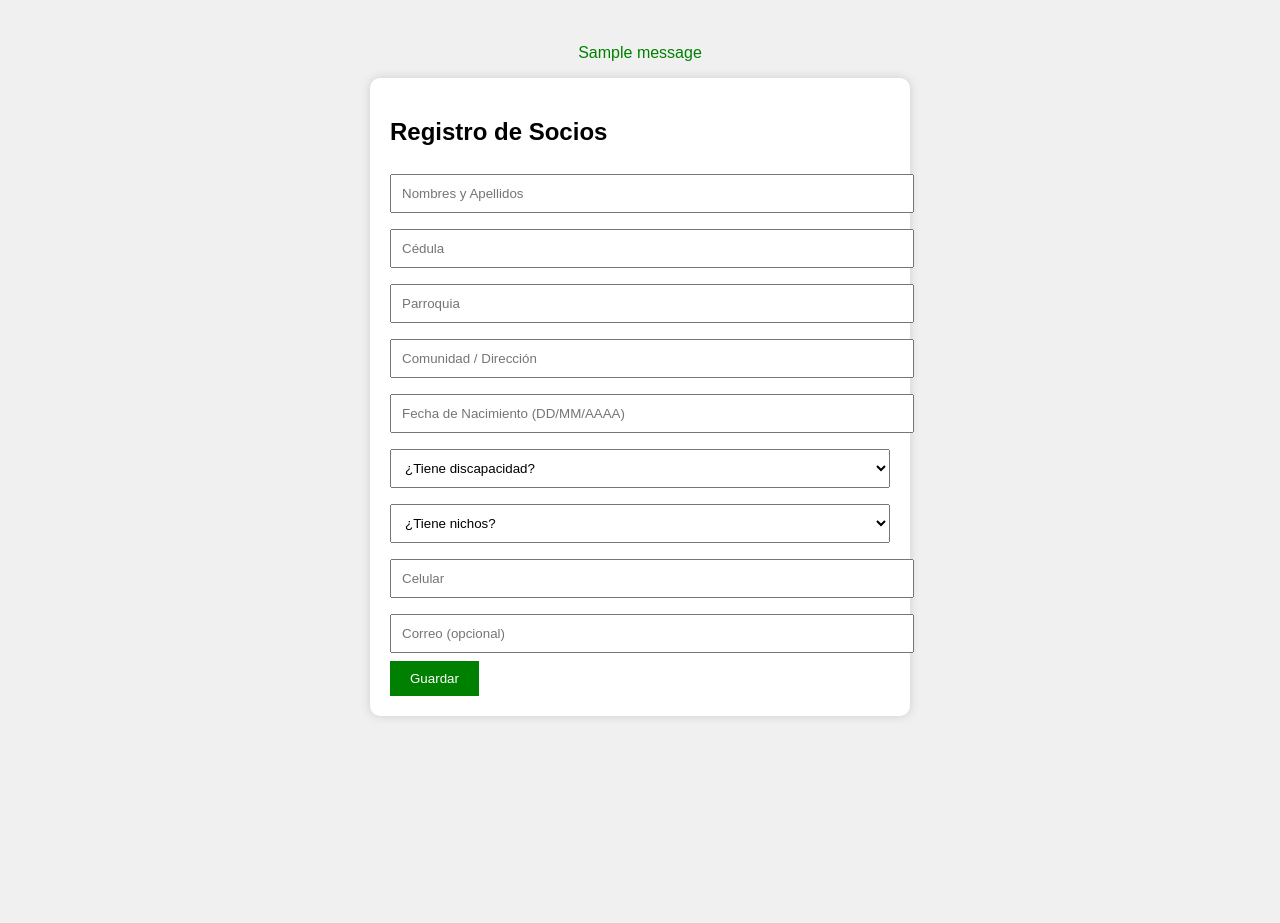
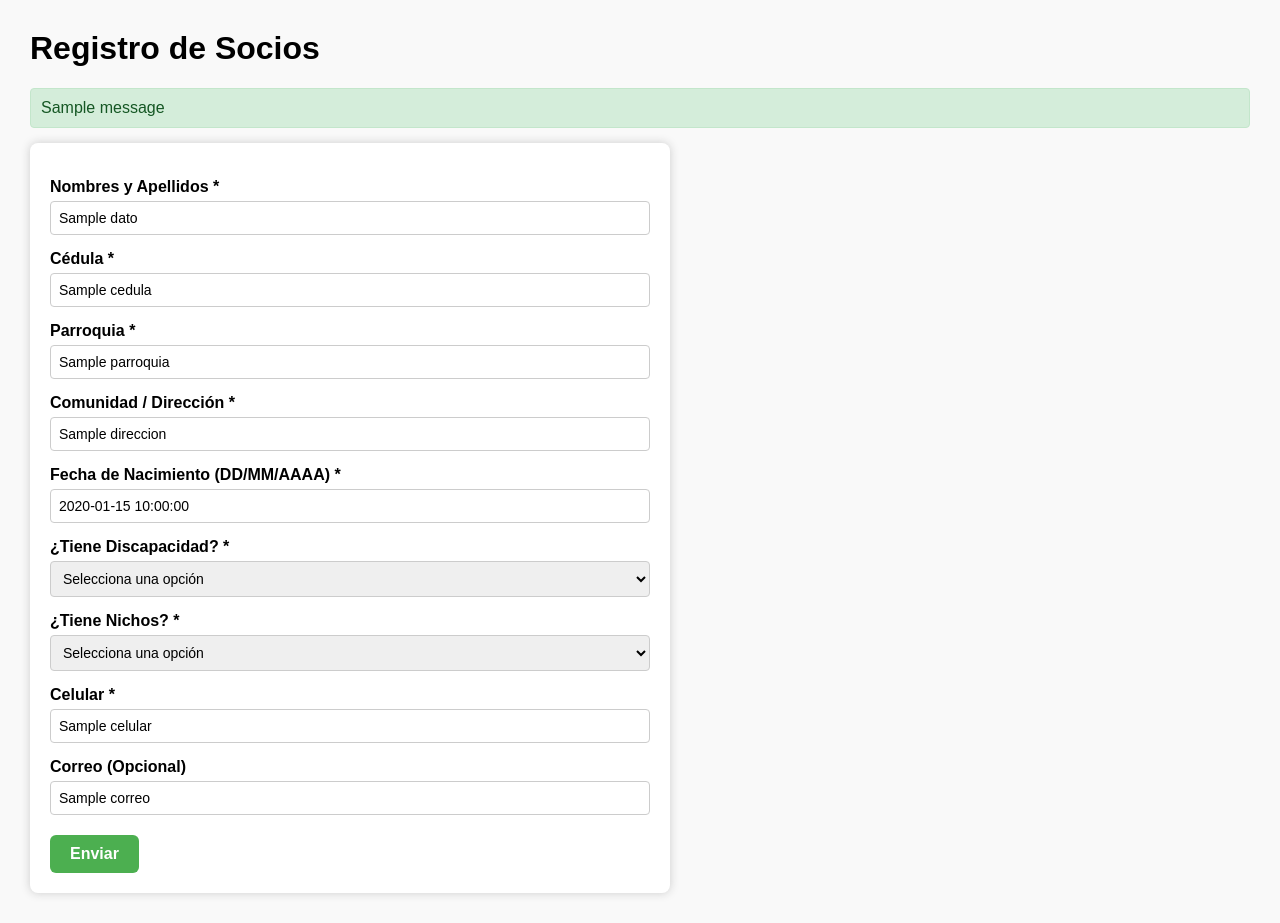
Before and after one commit to fabbytex1987/formulario-nuevosantiaguillo, a Flask app: template templates/formulario.html in a window 1280 px wide. Before the commit the page ends 718 px from the top, so only its background shows below. Run offline with Flask 3, Linux system fonts and the light colour scheme; the template is opened without the code that fills it: most values are stand-ins (such as "Sample title", 1, 10 or a date in 2020); one stand-in notice (Sample message) is shown.

Commit message:
Actualizar código con validación de fecha y manejo de errores

```diff
--- a/app.py
+++ b/app.py
@@ -1,7 +1,7 @@
 from flask import Flask, render_template, request, redirect, flash
 import openpyxl
 import os
-import re  # Importamos para la validación de la fecha
+import re
 
 app = Flask(__name__)
 app.secret_key = 'clave_secreta_segura'
@@ -38,44 +38,61 @@ def cedula_existente(cedula):
 @app.route('/', methods=['GET', 'POST'])
 def formulario():
     if request.method == 'POST':
-        datos = [
-            request.form.get('nombre').strip(),
-            request.form.get('cedula').strip(),
-            request.form.get('parroquia').strip(),
-            request.form.get('direccion').strip(),
-            request.form.get('fecha_nacimiento').strip(),
-            request.form.get('discapacidad').strip(),
-            request.form.get('nichos').strip(),
-            request.form.get('celular').strip(),
-            request.form.get('correo').strip() if request.form.get('correo') else ''
-        ]
+        datos = {
+            "nombre": request.form.get('nombre', '').strip(),
+            "cedula": request.form.get('cedula', '').strip(),
+            "parroquia": request.form.get('parroquia', '').strip(),
+            "direccion": request.form.get('direccion', '').strip(),
+            "fecha_nacimiento": request.form.get('fecha_nacimiento', '').strip(),
+            "discapacidad": request.form.get('discapacidad', '').strip(),
+            "nichos": request.form.get('nichos', '').strip(),
+            "celular": request.form.get('celular', '').strip(),
+            "correo": request.form.get('correo', '').strip()
+        }
 
-        # Validar campos obligatorios (excepto correo)
-        if '' in datos[:8]:
-            flash("Por favor completa todos los campos obligatorios (excepto correo).", "error")
-            return redirect('/')
+        # Validar campos obligatorios (todos excepto correo)
+        campos_obligatorios = ["nombre", "cedula", "parroquia", "direccion",
+                               "fecha_nacimiento", "discapacidad", "nichos", "celular"]
+        for campo in campos_obligatorios:
+            if datos[campo] == '':
+                flash(f"Por favor completa el campo obligatorio: {campo.replace('_', ' ').title()}.", "error")
+                return render_template('formulario.html', datos=datos, error_campo=campo)
 
         # Validar formato de fecha DD/MM/AAAA
         patron_fecha = r"^(0[1-9]|[12][0-9]|3[01])/(0[1-9]|1[0-2])/[0-9]{4}$"
-        if not re.match(patron_fecha, datos[4]):
+        if not re.match(patron_fecha, datos["fecha_nacimiento"]):
             flash("La fecha de nacimiento debe tener formato DD/MM/AAAA.", "error")
-            return redirect('/')
+            datos["fecha_nacimiento"] = ''
+            return render_template('formulario.html', datos=datos, error_campo="fecha_nacimiento")
 
         # Verificar cédula duplicada
-        if cedula_existente(datos[1]):
-            flash(f"La cédula {datos[1]} ya fue registrada.", "error")
-            return redirect('/')
+        if cedula_existente(datos["cedula"]):
+            flash(f"La cédula {datos['cedula']} ya fue registrada.", "error")
+            datos["cedula"] = ''
+            return render_template('formulario.html', datos=datos, error_campo="cedula")
 
         # Guardar datos en Excel
         wb = openpyxl.load_workbook(archivo)
         ws = wb.active
-        ws.append(datos)
+        ws.append([
+            datos["nombre"],
+            datos["cedula"],
+            datos["parroquia"],
+            datos["direccion"],
+            datos["fecha_nacimiento"],
+            datos["discapacidad"],
+            datos["nichos"],
+            datos["celular"],
+            datos["correo"]
+        ])
         wb.save(archivo)
 
         flash("✅ Datos guardados exitosamente.", "success")
         return redirect('/')
 
-    return render_template('formulario.html')
+    # GET: mostrar formulario vacío
+    return render_template('formulario.html', datos={}, error_campo=None)
+
 
 if __name__ == '__main__':
     port = int(os.environ.get("PORT", 5000))  # Render asigna el puerto dinámicamente
--- a/templates/formulario.html
+++ b/templates/formulario.html
@@ -1,49 +1,183 @@
 <!DOCTYPE html>
 <html lang="es">
 <head>
-    <meta charset="UTF-8">
-    <title>Registro de Socios</title>
+    <meta charset="UTF-8" />
+    <meta name="viewport" content="width=device-width, initial-scale=1" />
+    <title>Formulario de Socios</title>
     <style>
-        body { font-family: Arial; padding: 20px; background: #f0f0f0; }
-        form { background: white; padding: 20px; max-width: 500px; margin: auto; border-radius: 10px; box-shadow: 0 0 10px #ccc; }
-        input, select { width: 100%; padding: 10px; margin: 8px 0; }
-        button { background: green; color: white; padding: 10px 20px; border: none; cursor: pointer; }
-        .flash { text-align: center; margin: 10px auto; }
-        .error { color: red; }
-        .success { color: green; }
+        body {
+            font-family: Arial, sans-serif;
+            margin: 30px;
+            background-color: #f9f9f9;
+        }
+        form {
+            max-width: 600px;
+            background: #fff;
+            padding: 20px;
+            border-radius: 8px;
+            box-shadow: 0 0 10px #ccc;
+        }
+        label {
+            display: block;
+            margin-top: 15px;
+            font-weight: bold;
+        }
+        input[type="text"],
+        input[type="tel"],
+        input[type="email"],
+        select {
+            width: 100%;
+            padding: 8px;
+            margin-top: 5px;
+            border: 1px solid #ccc;
+            border-radius: 4px;
+            box-sizing: border-box;
+            font-size: 14px;
+        }
+        .error_input {
+            border: 2px solid red;
+            background-color: #ffe6e6;
+        }
+        .flash-message {
+            padding: 10px;
+            margin-bottom: 15px;
+            border-radius: 4px;
+        }
+        .flash-message.error {
+            background-color: #f8d7da;
+            color: #721c24;
+            border: 1px solid #f5c6cb;
+        }
+        .flash-message.success {
+            background-color: #d4edda;
+            color: #155724;
+            border: 1px solid #c3e6cb;
+        }
+        button {
+            margin-top: 20px;
+            padding: 10px 20px;
+            font-weight: bold;
+            background-color: #4caf50;
+            color: white;
+            border: none;
+            border-radius: 6px;
+            cursor: pointer;
+            font-size: 16px;
+        }
+        button:hover {
+            background-color: #45a049;
+        }
     </style>
 </head>
 <body>
+    <h1>Registro de Socios</h1>
+
     {% with messages = get_flashed_messages(with_categories=true) %}
-      {% if messages %}
-        <div class="flash">
-          {% for category, message in messages %}
-            <p class="{{ category }}">{{ message }}</p>
-          {% endfor %}
-        </div>
-      {% endif %}
+        {% if messages %}
+            {% for category, message in messages %}
+                <div class="flash-message {{ category }}">
+                    {{ message }}
+                </div>
+            {% endfor %}
+        {% endif %}
     {% endwith %}
 
-    <form method="POST">
-        <h2>Registro de Socios</h2>
-        <input type="text" name="nombre" placeholder="Nombres y Apellidos" required>
-        <input type="text" name="cedula" placeholder="Cédula" required>
-        <input type="text" name="parroquia" placeholder="Parroquia" required>
-        <input type="text" name="direccion" placeholder="Comunidad / Dirección" required>
-        <input type="text" name="fecha_nacimiento" placeholder="Fecha de Nacimiento (DD/MM/AAAA)" required>
-        <select name="discapacidad" required>
-            <option value="">¿Tiene discapacidad?</option>
-            <option value="Sí">Sí</option>
-            <option value="No">No</option>
+    <form action="/" method="POST" novalidate>
+        <label for="nombre">Nombres y Apellidos *</label>
+        <input
+            type="text"
+            id="nombre"
+            name="nombre"
+            required
+            value="{{ datos.nombre if datos.nombre is defined else '' }}"
+            class="{% if error_campo == 'nombre' %}error_input{% endif %}"
+        />
+
+        <label for="cedula">Cédula *</label>
+        <input
+            type="text"
+            id="cedula"
+            name="cedula"
+            required
+            value="{{ datos.cedula if datos.cedula is defined else '' }}"
+            class="{% if error_campo == 'cedula' %}error_input{% endif %}"
+        />
+
+        <label for="parroquia">Parroquia *</label>
+        <input
+            type="text"
+            id="parroquia"
+            name="parroquia"
+            required
+            value="{{ datos.parroquia if datos.parroquia is defined else '' }}"
+            class="{% if error_campo == 'parroquia' %}error_input{% endif %}"
+        />
+
+        <label for="direccion">Comunidad / Dirección *</label>
+        <input
+            type="text"
+            id="direccion"
+            name="direccion"
+            required
+            value="{{ datos.direccion if datos.direccion is defined else '' }}"
+            class="{% if error_campo == 'direccion' %}error_input{% endif %}"
+        />
+
+        <label for="fecha_nacimiento">Fecha de Nacimiento (DD/MM/AAAA) *</label>
+        <input
+            type="text"
+            id="fecha_nacimiento"
+            name="fecha_nacimiento"
+            placeholder="DD/MM/AAAA"
+            required
+            value="{{ datos.fecha_nacimiento if datos.fecha_nacimiento is defined else '' }}"
+            class="{% if error_campo == 'fecha_nacimiento' %}error_input{% endif %}"
+        />
+
+        <label for="discapacidad">¿Tiene Discapacidad? *</label>
+        <select
+            id="discapacidad"
+            name="discapacidad"
+            required
+            class="{% if error_campo == 'discapacidad' %}error_input{% endif %}"
+        >
+            <option value="" disabled {% if not datos.discapacidad %}selected{% endif %}>Selecciona una opción</option>
+            <option value="Sí" {% if datos.discapacidad == 'Sí' %}selected{% endif %}>Sí</option>
+            <option value="No" {% if datos.discapacidad == 'No' %}selected{% endif %}>No</option>
         </select>
-        <select name="nichos" required>
-            <option value="">¿Tiene nichos?</option>
-            <option value="Sí">Sí</option>
-            <option value="No">No</option>
+
+        <label for="nichos">¿Tiene Nichos? *</label>
+        <select
+            id="nichos"
+            name="nichos"
+            required
+            class="{% if error_campo == 'nichos' %}error_input{% endif %}"
+        >
+            <option value="" disabled {% if not datos.nichos %}selected{% endif %}>Selecciona una opción</option>
+            <option value="Sí" {% if datos.nichos == 'Sí' %}selected{% endif %}>Sí</option>
+            <option value="No" {% if datos.nichos == 'No' %}selected{% endif %}>No</option>
         </select>
-        <input type="text" name="celular" placeholder="Celular" required>
-        <input type="email" name="correo" placeholder="Correo (opcional)">
-        <button type="submit">Guardar</button>
+
+        <label for="celular">Celular *</label>
+        <input
+            type="tel"
+            id="celular"
+            name="celular"
+            required
+            value="{{ datos.celular if datos.celular is defined else '' }}"
+            class="{% if error_campo == 'celular' %}error_input{% endif %}"
+        />
+
+        <label for="correo">Correo (Opcional)</label>
+        <input
+            type="email"
+            id="correo"
+            name="correo"
+            value="{{ datos.correo if datos.correo is defined else '' }}"
+            class="{% if error_campo == 'correo' %}error_input{% endif %}"
+        />
+
+        <button type="submit">Enviar</button>
     </form>
 </body>
 </html>
```
